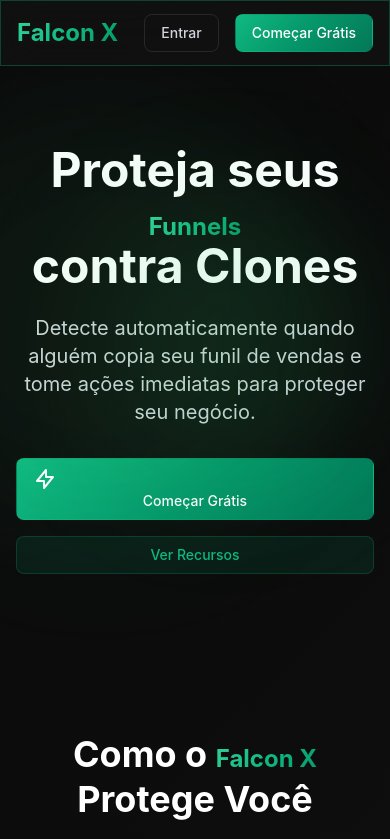
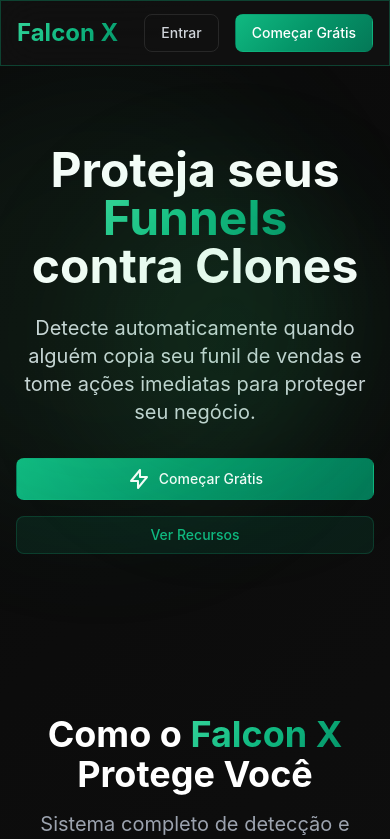
Before and after one commit to DiRochaaaaa/falconX, a Next.js app: page / in a window 390 px wide. Shown: the top 839 px of the page. Built offline with nearby package versions, Linux system fonts and the light colour scheme; no server answers.

Commit message:
text-gradient alterado e Botão "Começar Grátis" Consertado

```diff
--- a/src/app/globals.css
+++ b/src/app/globals.css
@@ -259,9 +259,6 @@
     @apply px-4 py-2 text-sm;
   }
 
-  .text-gradient {
-    font-size: clamp(1.5rem, 4vw, 2.5rem);
-  }
 }
 
 /* Melhorias de acessibilidade */
--- a/src/app/page.tsx
+++ b/src/app/page.tsx
@@ -49,17 +49,15 @@
         <div className="max-w-7xl mx-auto text-center">
           <div className="animate-fade-in">
             <h1 className="text-5xl md:text-7xl font-bold text-white mb-6">
-              Proteja seus{' '}
-              <span className="text-gradient">Funnels</span>
-              <br />
+              Proteja seus <span className="text-gradient">Funnels</span><br />
               contra Clones
             </h1>
             <p className="text-xl text-gray-300 mb-8 max-w-3xl mx-auto">
               Detecte automaticamente quando alguém copia seu funil de vendas e tome ações imediatas para proteger seu negócio.
             </p>
             <div className="flex flex-col sm:flex-row gap-4 justify-center">
-              <Link href="/register" className="btn-primary text-lg px-8 py-4">
-                <svg className="h-6 w-6 mr-2" fill="none" viewBox="0 0 24 24" stroke="currentColor">
+              <Link href="/register" className="btn-primary text-lg px-8 py-4 flex items-center justify-center gap-2">
+                <svg className="h-6 w-6" fill="none" viewBox="0 0 24 24" stroke="currentColor">
                   <path strokeLinecap="round" strokeLinejoin="round" strokeWidth={2} d="M13 10V3L4 14h7v7l9-11h-7z" />
                 </svg>
                 Começar Grátis
```
